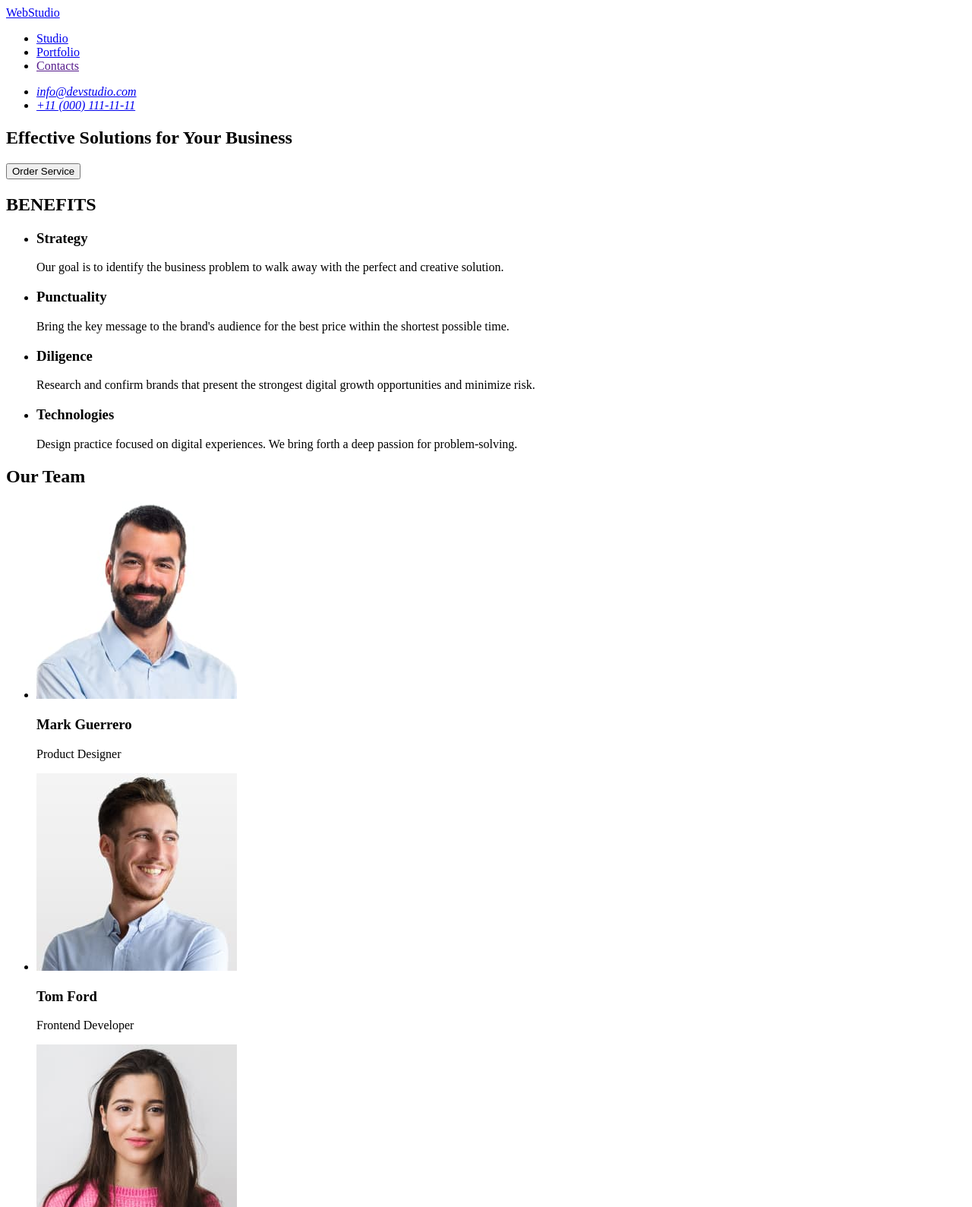
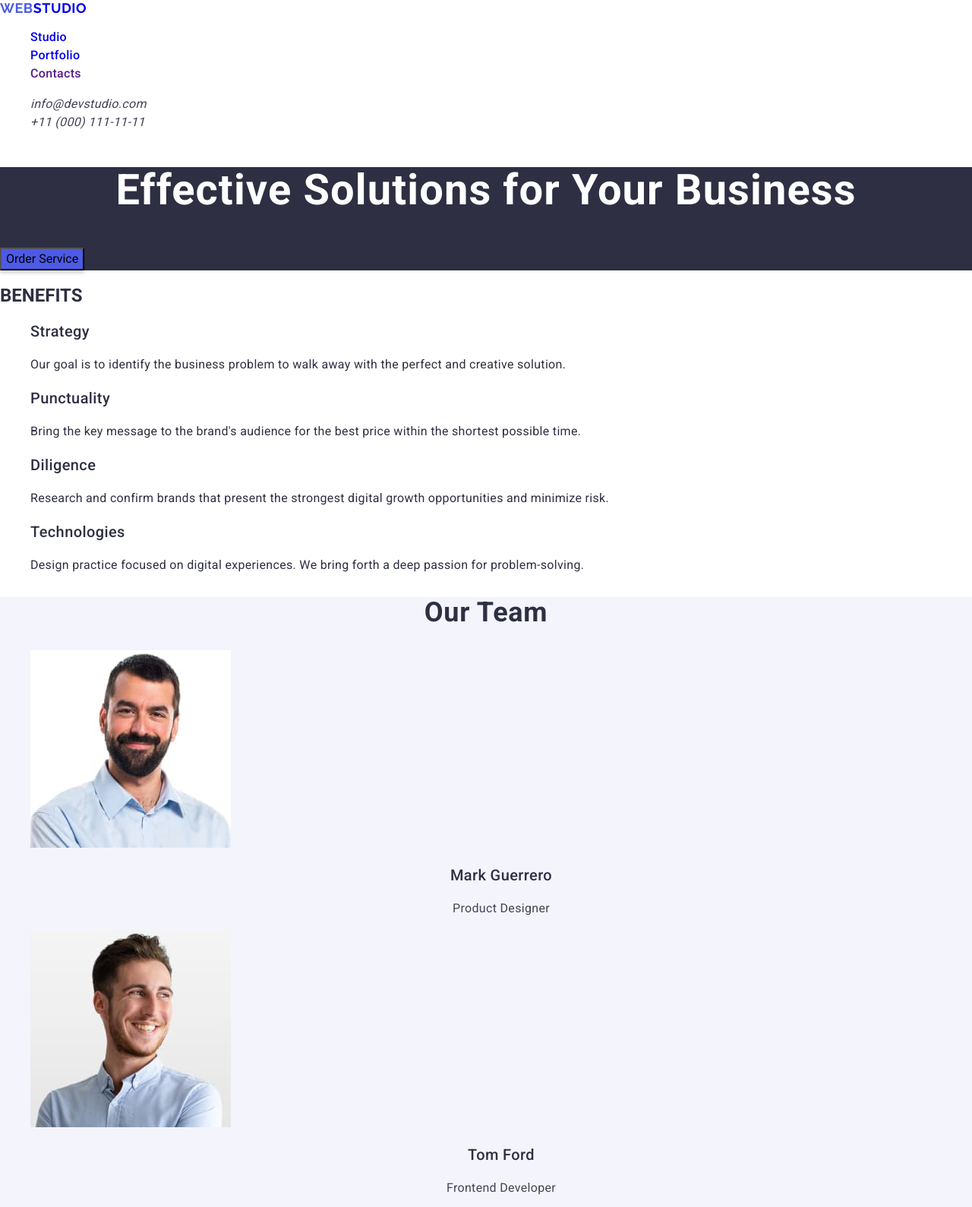
Before and after one commit to l1l1az/goit-markup-hw-02, a plain HTML site: page index.html in a window 1280 px wide. Shown: the top 1589 px of the page at 76% size. Drawn offline with nearby package versions, Linux system fonts and the light colour scheme.

Commit message:
add index file

```diff
--- /dev/null
+++ b/css/styles.css
@@ -0,0 +1,173 @@
+ul, ol{
+    list-style-type: none;
+}
+
+a{
+    text-decoration: none;
+}
+
+button{
+    cursor: pointer;
+}
+
+body{
+    font-family: 'Roboto', sans-serif;
+    background: #ffffff;
+    color: #2e2f42;
+}
+
+/* =========== HEADER =========== */
+.logo-top{
+    font-family: "Raleway", sans-serif;
+    font-weight: 700;
+    font-size: 18px;
+    line-height: 1.17;
+    letter-spacing: 0.03em;
+    text-transform: uppercase;
+}
+
+.text-blue{
+    color: #4d5ae5;
+}
+.menu-link{
+    font-weight: 500;
+    font-size: 16px;
+    line-height: 1.5;
+    letter-spacing: 0.02em;
+}
+
+.menu-link:hover,
+.menu-link:focus{
+    color: #404bbf;
+}
+
+.contact{
+    font-size: 16px;
+    line-height: 1.5;
+    letter-spacing: 0.02em;
+    color: #434455;
+}
+
+.contact:hover,
+.contact:focus{
+    color: #404bbf;
+}
+
+/* ========= HERO ========= */
+.hero-page{
+    background: #2e2f42;
+}
+
+.hero-txt{
+    font-weight: 700;
+    font-size: 56px;
+    line-height: 1.07143;
+    letter-spacing: 0.02em;
+    text-align: center;
+    color: #ffffff;
+}
+
+.button-txt{
+    font-weight: 500;
+    font-size: 16px;
+    line-height: 1.5;
+    letter-spacing: 0.04em;
+    color: #ffffff;
+}
+
+.butt{
+    box-shadow: 0 4px 4px 0 rgba(0, 0, 0, 0.15);
+    background: #4d5ae5;
+    }
+
+.butt:hover{
+    box-shadow: 0 4px 4px 0 rgba(0, 0, 0, 0.15);
+    background: #404bbf;
+}
+
+/* ======== BENEFITS ========= */
+.head-benefits{
+    font-weight: 500;
+    font-size: 20px;
+    line-height: 1.2;
+    letter-spacing: 0.02em;
+}
+
+.benefits-txt{
+    font-size: 16px;
+    line-height: 1.5;
+    letter-spacing: 0.02em;
+    color: #43445
+}
+
+/* ========= OUR TEAM ========== */
+.team-page{
+    background: #f4f4fd;
+}
+
+.team-head{
+    font-weight: 700;
+    font-size: 36px;
+    line-height: 1.11111;
+    letter-spacing: 0.02em;
+    text-align: center
+}
+
+.team-name{
+    font-weight: 500;
+    font-size: 20px;
+    line-height: 1.2;
+    letter-spacing: 0.02em;
+    text-align: center;
+}
+
+.team-proff{
+    font-size: 16px;
+    line-height: 1.5;
+    letter-spacing: 0.02em;
+    text-align: center;
+    color: #434455;
+}
+
+/* ========== PORTFOLIO ========= */
+.head-portf{
+    font-weight: 700;
+    font-size: 36px;
+    line-height: 1.11111;
+    letter-spacing: 0.02em;
+    text-align: center
+}
+
+.names{
+    font-weight: 500;
+    font-size: 20px;
+    line-height: 1.2;
+    letter-spacing: 0.02em;
+}
+
+.apps-deskr{
+    font-size: 16px;
+    line-height: 1.5;
+    letter-spacing: 0.02em;
+    color: #434455;
+}
+
+.footer-page{
+    background: #2e2f42;
+}
+
+.footer-txt{
+    font-size: 16px;
+    line-height: 1.5;
+    letter-spacing: 0.02em;
+    color: #f4f4fd;
+}
+
+.logo-bottom{
+    font-family: "Raleway", sans-serif;
+    font-size: 18px;
+    line-height: 1.17;
+    letter-spacing: 0.03em;
+    text-transform: uppercase;
+    color: #f4f4fd;
+}
--- a/index.html
+++ b/index.html
@@ -5,23 +5,36 @@
     <meta charset="UTF-8">
     <meta name="viewport" content="width=device-width, initial-scale=1.0">
     <title>WebStudio</title>
+    <link rel="preconnect" href="https://fonts.googleapis.com">
+    <link rel="preconnect" href="https://fonts.gstatic.com" crossorigin>
+    <link
+        href="https://fonts.googleapis.com/css2?family=Raleway:ital,wght@0,700;1,700&family=Roboto:wght@400;500;700&display=swap"
+        rel="stylesheet">
+
+    <link
+       rel="stylesheet"
+       href="https://cdnjs.cloudflare.com/ajax/libs/modern-normalize/2.0.0/modern-normalize.min.css">
+
+    <link rel="stylesheet" href="./css/styles.css">
 </head>
 
 <body>
     <!-- ========== HEADER ============ -->
-    <header>
-        <nav>
-            <a href="./index.html">WebStudio</a>
+    <header class="header-page">
+        <nav class="nav-page">
+            <a class="logo-top" href="./index.html">
+                <span class="text-blue">WEB</span>STUDIO
+            </a>
 
-            <ul>
-                <li>
-                    <a href="./index.html">Studio</a>
+            <ul class="menu">
+                <li class="menu-item">
+                    <a class="menu-link" href="./index.html">Studio</a>
                 </li>
-                <li>
-                    <a href="#team">Portfolio</a>
+                <li class="menu-item">
+                    <a class="menu-link" href="#team">Portfolio</a>
                 </li>
-                <li>
-                    <a href="">Contacts</a>
+                <li class="menu-item">
+                    <a class="menu-link" href="">Contacts</a>
                 </li>
             </ul>
 
@@ -30,49 +43,49 @@
         <address>
             <ul>
                 <li>
-                    <a href="mailto:info@devstudio.com">info@devstudio.com</a>
+                    <a class="contact" href="mailto:info@devstudio.com">info@devstudio.com</a>
                 </li>
                 <li>
-                    <a href="tel:+110001111111">+11 (000) 111-11-11</a>
+                    <a class="contact" href="tel:+110001111111">+11 (000) 111-11-11</a>
                 </li>
             </ul>
         </address>
     </header>
     <main>
         <!-- ============ HERO ============ -->
-        <section>
-            <h1>Effective Solutions
+        <section class="hero-page">
+            <h1 class="hero-txt">Effective Solutions
                 for Your Business</h1>
-            <button type="button">Order Service</button>
+            <button type="button" class="butt"><span class="button-txt"></span>Order Service</button>
         </section>
         <!-- ============ BENEFITS ============ -->
         <section>
             <h2>BENEFITS </h2>
             <ul>
                 <li>
-                    <h3>Strategy</h3>
-                    <p>
+                    <h3 class="head-benefits">Strategy</h3>
+                    <p class="benefits-txt">
                         Our goal is to identify the business
                         problem to walk away with the perfect and creative solution.
                     </p>
                 </li>
                 <li>
-                    <h3>Punctuality</h3>
-                    <p>
+                    <h3 class="head-benefits">Punctuality</h3>
+                    <p class="benefits-txt">
                         Bring the key message to the brand's audience for
                         the best price within the shortest possible time.
                     </p>
                 </li>
                 <li>
-                    <h3>Diligence</h3>
-                    <p>
+                    <h3 class="head-benefits">Diligence</h3>
+                    <p class="benefits-txt">
                         Research and confirm brands that present the strongest
                         digital growth opportunities and minimize risk.
                     </p>
                 </li>
                 <li>
-                    <h3>Technologies</h3>
-                    <p>
+                    <h3 class="head-benefits">Technologies</h3>
+                    <p class="benefits-txt">
                         Design practice focused on digital experiences.
                         We bring forth a deep passion for problem-solving.
                     </p>
@@ -80,35 +93,74 @@
             </ul>
         </section>
         <!-- ============= REVIEWS ===============-->
-        <section id="team">
-            <h2>Our Team</h2>
+        <section id="team" class="team-page">
+            <h2 class="team-head">Our Team</h2>
             <ul>
                 <li>
                     <img src="./images/mark_guerrero.jpg" alt="Mark Guerrero avatar" width="264" height="260">
-                    <h3>Mark Guerrero</h3>
-                    <p>Product Designer</p>
+                    <h3 class="team-name">Mark Guerrero</h3>
+                    <p class="team-proff">Product Designer</p>
                 </li>
                 <li>
                     <img src="./images/tom_ford.jpg" alt="Tom Ford avatar" width="264" height="260">
-                    <h3>Tom Ford</h3>
-                    <p>Frontend Developer</p>
+                    <h3 class="team-name">Tom Ford</h3>
+                    <p class="team-proff">Frontend Developer</p>
                 </li>
                 <li>
                     <img src="./images/camila_garcia.jpg" alt="Camila Garcia avatar" width="264" height="260">
-                    <h3>Camila Garcia</h3>
-                    <p>Marketing</p>
+                    <h3 class="team-name">Camila Garcia</h3>
+                    <p class="team-proff">Marketing</p>
                 </li>
                 <li>
                     <img src="./images/daniel_wilson.jpg" alt="Daniel Wilson avatar" width="264" height="260">
-                    <h3>Daniel Wilson</h3>
-                    <p>UI Designer</p>
+                    <h3 class="team-name">Daniel Wilson</h3>
+                    <p class="team-proff">UI Designer</p>
+                </li>
+            </ul>
+        </section>
+
+        <!-- ============= PORTFOLIO =========== -->
+        <section>
+            <h2 class="head-portf">Our Portfolio</h2>
+            <ul>
+                <li>
+                    <img src="./images/banking_app.jpg" alt="Banking App" width="360" height="300">
+                    <h3 class="names">Banking App</h3>
+                    <p class="apps-descr">App</p>
+                </li>
+                <li>
+                    <img src="./images/cashless_payment.jpg" alt="Cashless Payment" width="360" height="300">
+                    <h3 class="names">Cashless Payment</h3>
+                    <p class="apps-descr">Marketing</p>
+                </li>
+                <li>
+                    <img src="./images/meditation_app.jpg" alt="Meditation App" width="360" height="300">
+                    <h3 class="names">Meditation App</h3>
+                    <p class="apps-descr">App</p>
+                </li>
+                <li>
+                    <img src="./images/taxi_service.jpg" alt="Taxi Service" width="360" height="300">
+                    <h3 class="names">Taxi Service</h3>
+                    <p class="apps-descr">Marketing</p>
+                </li>
+                <li>
+                    <img src="./images/screen_illustrations.jpg" alt="Screen Illustrations" width="360" height="300">
+                    <h3 class="names">Screen Illustrations</h3>
+                    <p class="apps-descr">Design</p>
+                </li>
+                <li>
+                    <img src="./images/online_courses.jpg" alt="Online Courses" width="360" height="300">
+                    <h3 class="names">Online Courses</h3>
+                    <p class="apps-descr">Marketing</p>
                 </li>
             </ul>
         </section>
     </main>
-    <footer>
-        <a href="./index.html">WebStudio</a>
-        <p>
+    <footer class="footer-page">
+        <a class="logo-bottom" href="./index.html">
+            <span class="text-blue">WEB</span>STUDIO
+        </a>
+        <p class="footer-txt">
             Increase the flow of customers and sales for your
             business with digital marketing & growth solutions.
         </p>
```
Also changed, not shown: images/banking_app.jpg (added), images/cashless_payment.jpg (added), images/meditation_app.jpg (added), images/online_courses.jpg (added), images/screen_illustrations.jpg (added), images/taxi_service.jpg (added).
